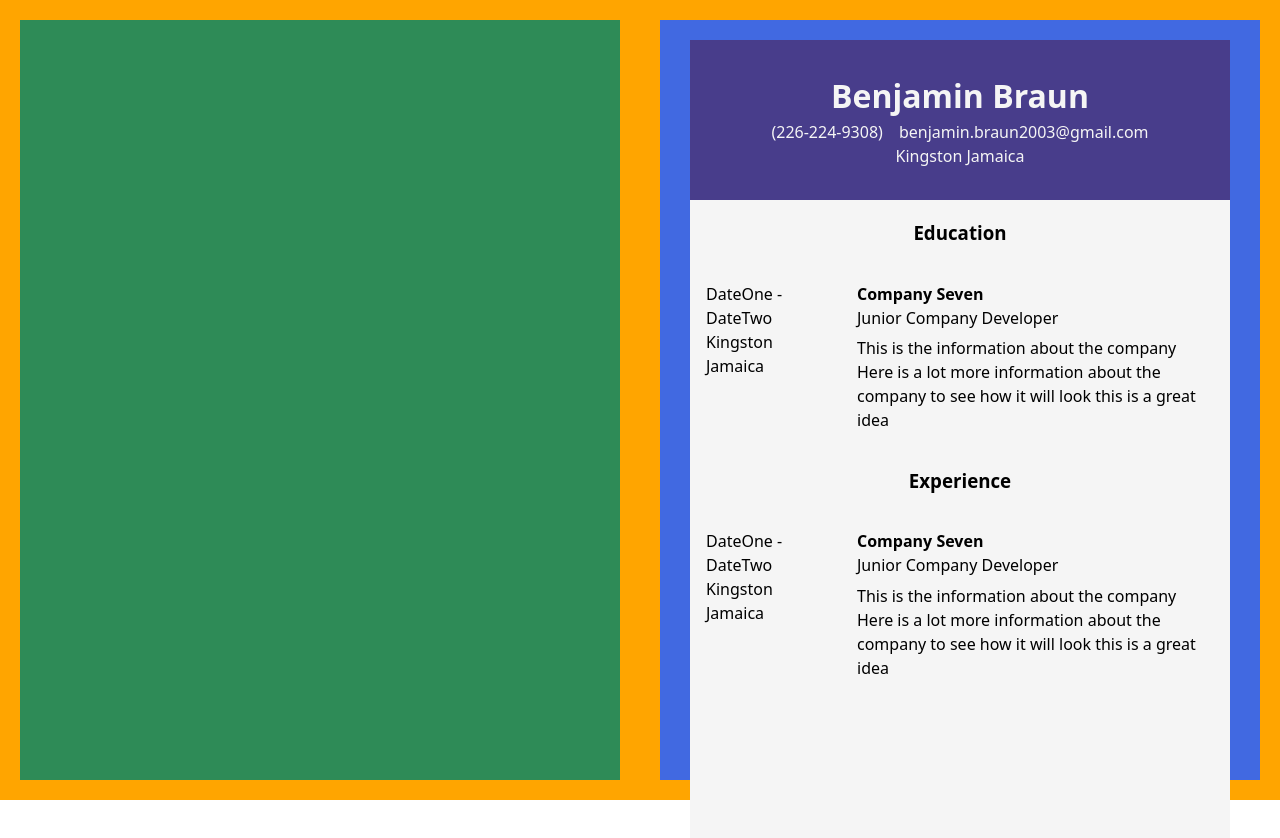
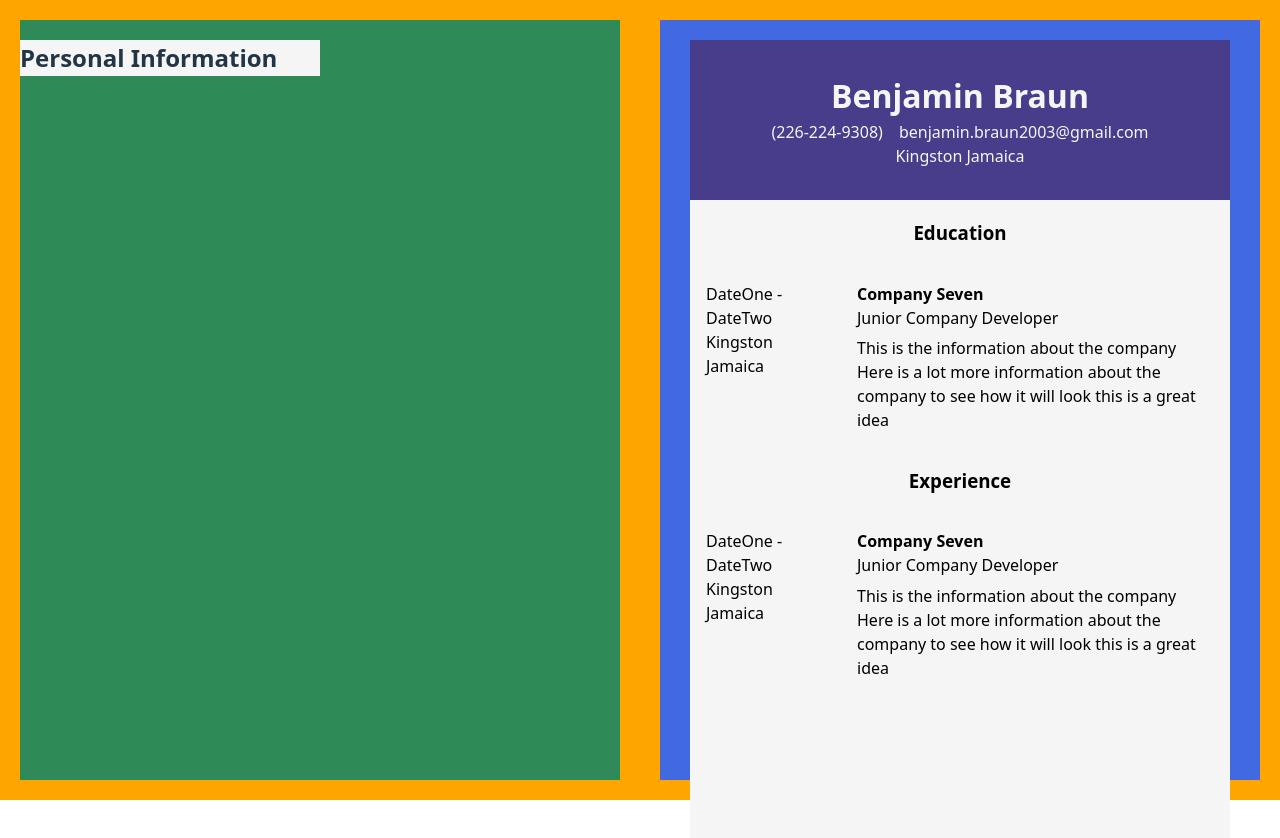
Before and after one commit to firepeashooter/resume-generator, a React (Vite) app: page / in a window 1280 px wide. Built offline with nearby package versions, Linux system fonts and the light colour scheme.

Commit message:
Start Adding PersonalInfo section

```diff
--- a/src/App.css
+++ b/src/App.css
@@ -13,6 +13,22 @@
 	margin: 20px
 }
 
+
+.personal--section {
+	min-width: 100px;
+
+	max-width: 300px;
+
+	background-color: whitesmoke;
+}
+
+
+
+
+
+
+
+
 .display-side {
 	display: flex;
 	justify-content: center;
@@ -23,6 +39,9 @@
 
 	margin: 20px
 }
+
+
+
 
 
 
--- a/src/App.jsx
+++ b/src/App.jsx
@@ -1,5 +1,5 @@
 import './App.css'
-import Greeting from './Components/Greeting'
+import PersonalSection from './Components/PersonalSection'
 import Resume from './Components/Resume'
 
 function App() {
@@ -9,6 +9,9 @@ function App() {
 		<div className="app">
 
 			<div className="edit-side">
+
+				<PersonalSection />
+
 
 			</div>
 
--- /dev/null
+++ b/src/Components/PersonalSection.jsx
@@ -0,0 +1,19 @@
+
+function PersonalSection() {
+
+	return (
+
+		<div className="personal--section">
+
+			<h2>Personal Information</h2>
+
+
+
+
+		</div>
+
+	)
+
+}
+
+export default PersonalSection
```
